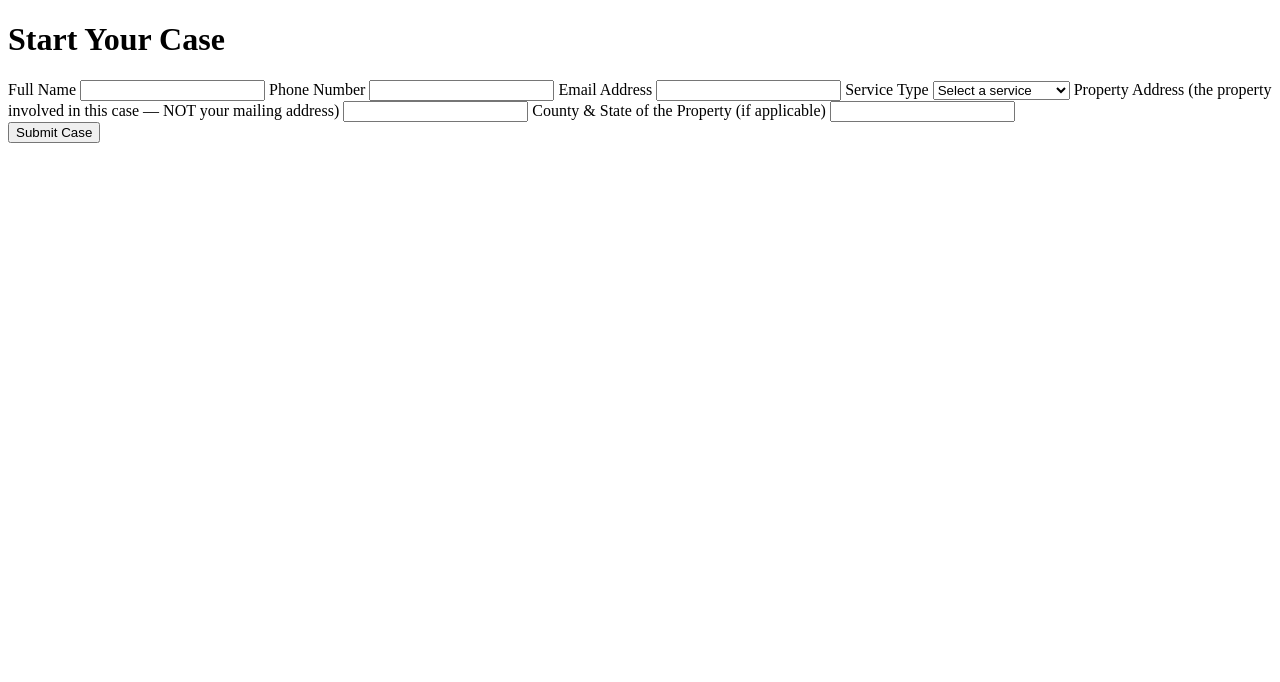
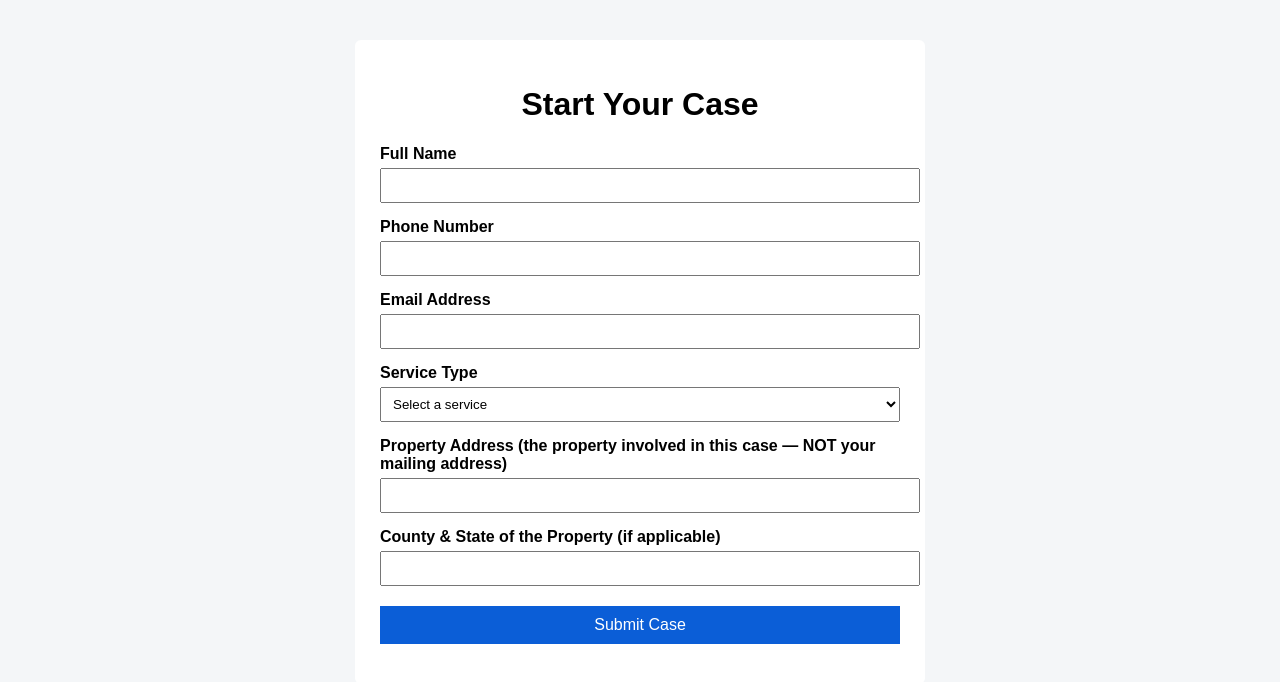
Before and after one commit to DmaxGroundsinc/Start-Your-Case-Here, a plain HTML site: page index.html in a window 1280 px wide. Drawn offline with Linux system fonts and the light colour scheme.

Commit message:
Update styles.css

```diff
--- a/styles.css
+++ b/styles.css
@@ -1 +1,48 @@
-/* placeholder */
+body {
+  font-family: Arial, sans-serif;
+  background: #f4f6f8;
+}
+
+.container {
+  max-width: 520px;
+  margin: 40px auto;
+  background: #ffffff;
+  padding: 25px;
+  border-radius: 6px;
+}
+
+h1 {
+  text-align: center;
+}
+
+label {
+  display: block;
+  margin-top: 15px;
+  font-weight: bold;
+}
+
+input, select {
+  width: 100%;
+  padding: 8px;
+  margin-top: 5px;
+}
+
+button {
+  margin-top: 20px;
+  width: 100%;
+  padding: 10px;
+  background: #0b5ed7;
+  color: #ffffff;
+  border: none;
+  font-size: 16px;
+  cursor: pointer;
+}
+
+button:hover {
+  background: #084298;
+}
+
+#status {
+  margin-top: 15px;
+  text-align: center;
+}
```
